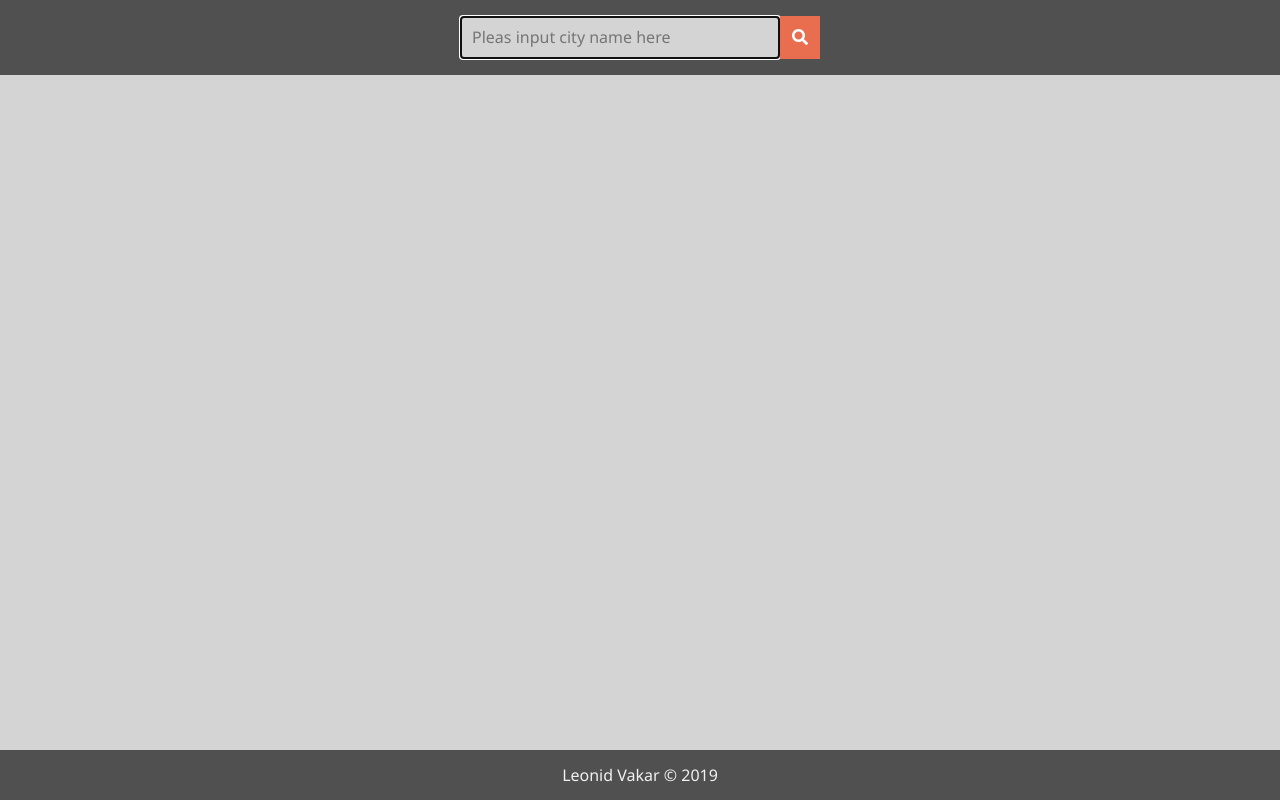
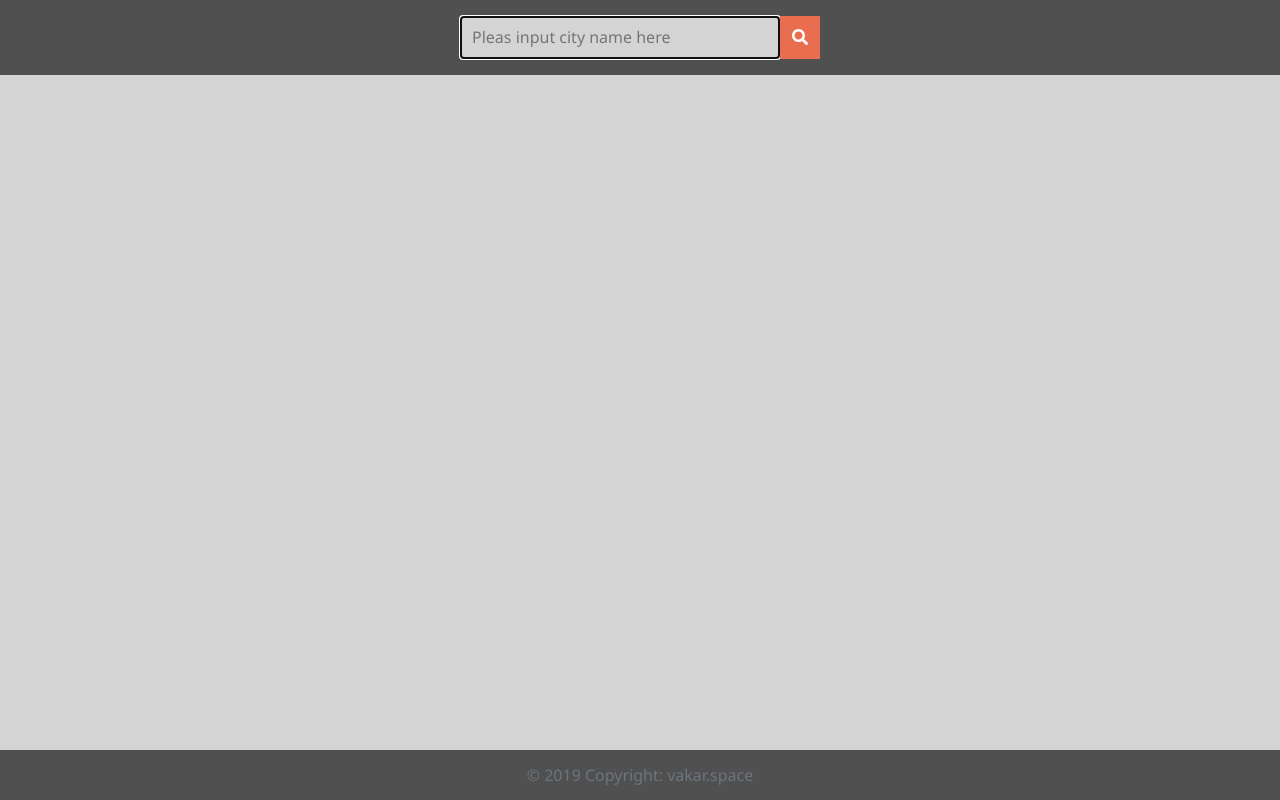
Before and after one commit to Vakar/weatherUI, an Angular app: page / in a window 1280 px wide. Built offline with nearby package versions, Linux system fonts and the light colour scheme.

Commit message:
design: update footer design

```diff
--- a/src/app/footer/copyright/copyright.component.css
+++ b/src/app/footer/copyright/copyright.component.css
@@ -1,4 +1,10 @@
 .copyright {
   display: table;
   margin: 0 auto;
+  color: #6c757d;
 }
+
+.copyright a {
+  color: #6c757d;
+  text-decoration: none;
+}
--- a/src/app/footer/copyright/copyright.component.html
+++ b/src/app/footer/copyright/copyright.component.html
@@ -1 +1,3 @@
-<p class="copyright">Leonid Vakar &copy; {{ year }}</p>
+<p class="copyright">
+  &copy; {{ year }} Copyright: <a href="https://vakar.space/">vakar.space</a>
+</p>
```
